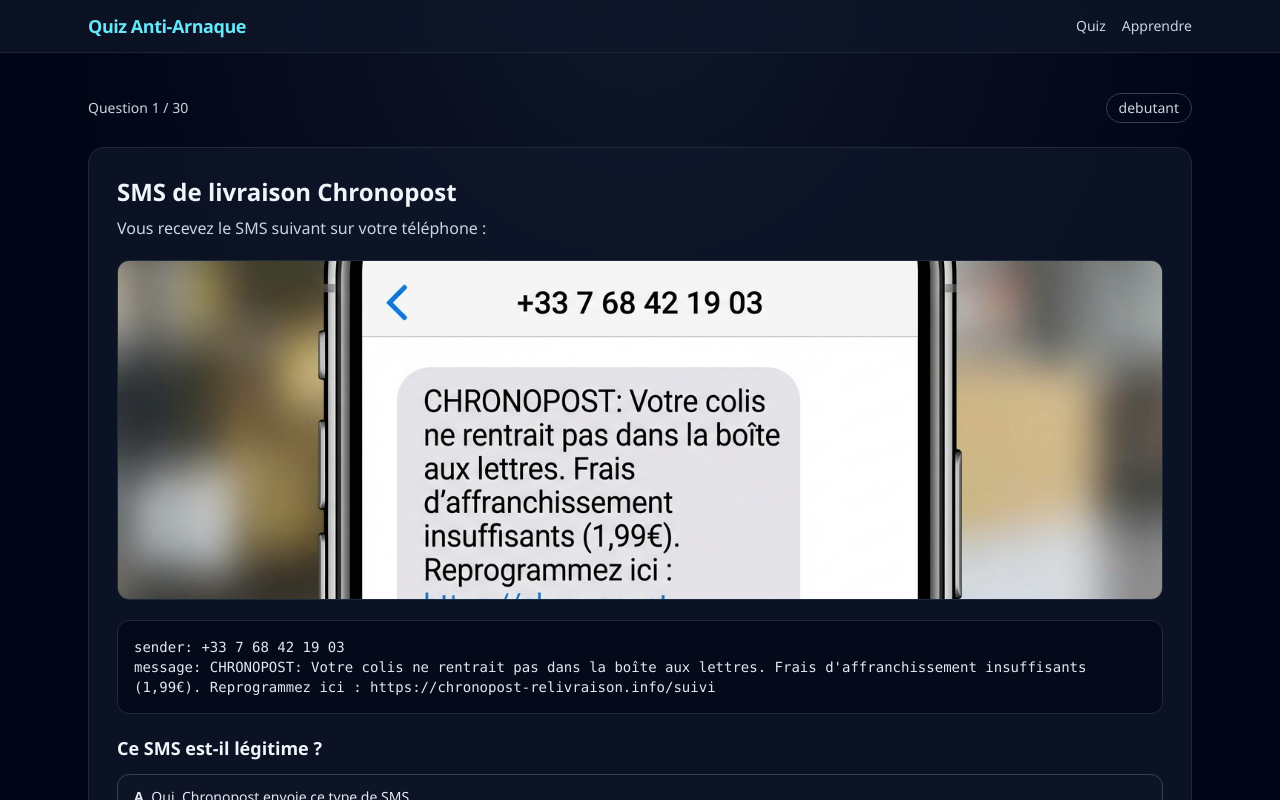
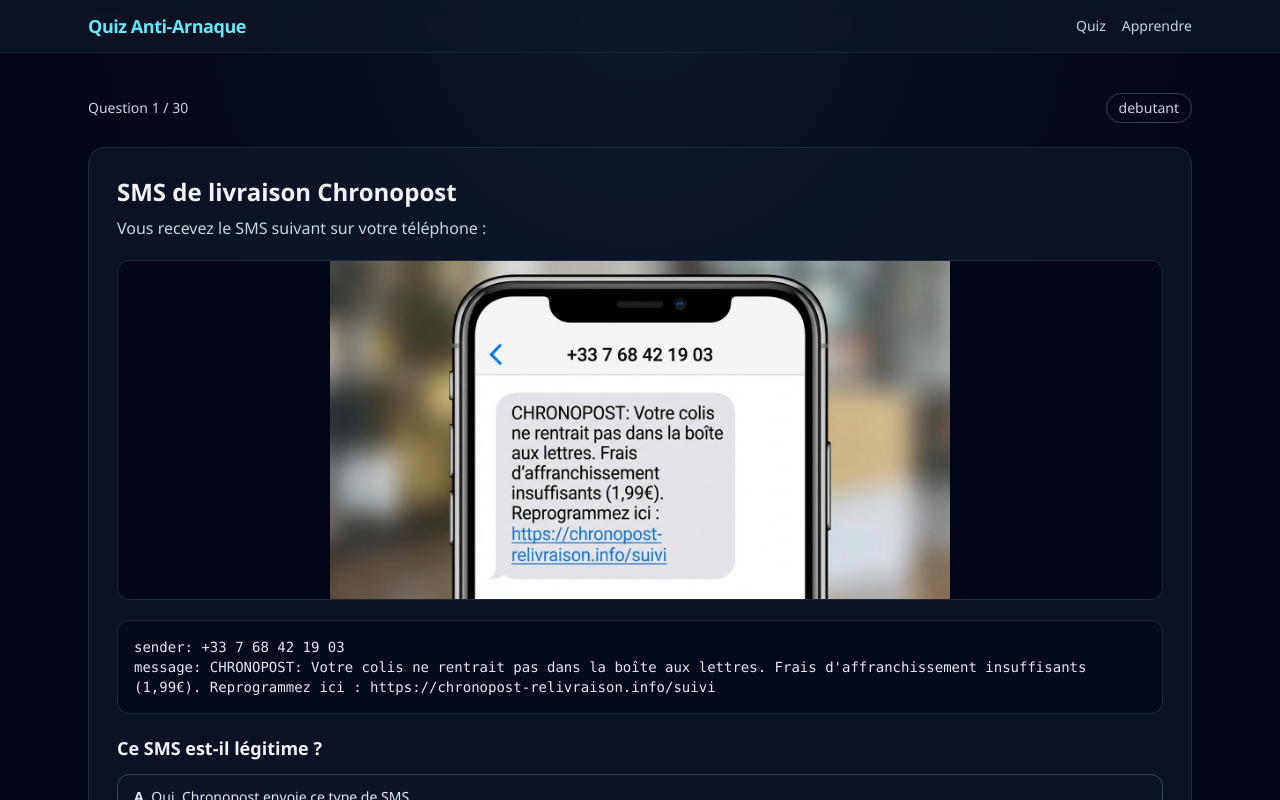
Before and after one commit to tomconte/quiz-anti-scam, a React (Vite) app: page /quiz in a window 1280 px wide. Shown: the top 800 px of the page. Built offline with nearby package versions, Linux system fonts and the light colour scheme.

Commit message:
Afficher indices sur illustration

```diff
--- a/src/components/QuizPage.tsx
+++ b/src/components/QuizPage.tsx
@@ -41,11 +41,25 @@
         <p className="mt-2 text-slate-300">{question.scenario.description}</p>
 
         {imageUrl ? (
-          <img
-            className="mt-5 max-h-[340px] w-full rounded-xl border border-slate-800 object-cover"
-            src={imageUrl}
-            alt={`Illustration: ${question.title}`}
-          />
+          <div className="relative mt-5">
+            <img
+              className="max-h-[340px] w-full rounded-xl border border-slate-800 bg-slate-950 object-contain"
+              src={imageUrl}
+              alt={`Illustration: ${question.title}`}
+            />
+            {selected && question.indicators.length > 0 && (
+              <div className="absolute inset-x-3 bottom-3 rounded-lg border border-slate-300/20 bg-slate-950/70 p-3 backdrop-blur-sm md:inset-x-4 md:bottom-4">
+                <p className="text-xs font-semibold uppercase tracking-wide text-cyan-200">
+                  Indices à repérer
+                </p>
+                <ul className="mt-2 list-disc space-y-1 pl-5 text-xs text-slate-100 md:text-sm">
+                  {question.indicators.map((indicator) => (
+                    <li key={indicator}>{indicator}</li>
+                  ))}
+                </ul>
+              </div>
+            )}
+          </div>
         ) : (
           <div className="mt-5 rounded-xl border border-dashed border-slate-700 bg-slate-950/40 p-6 text-sm text-slate-400">
             Illustration indisponible pour cette question.
```
